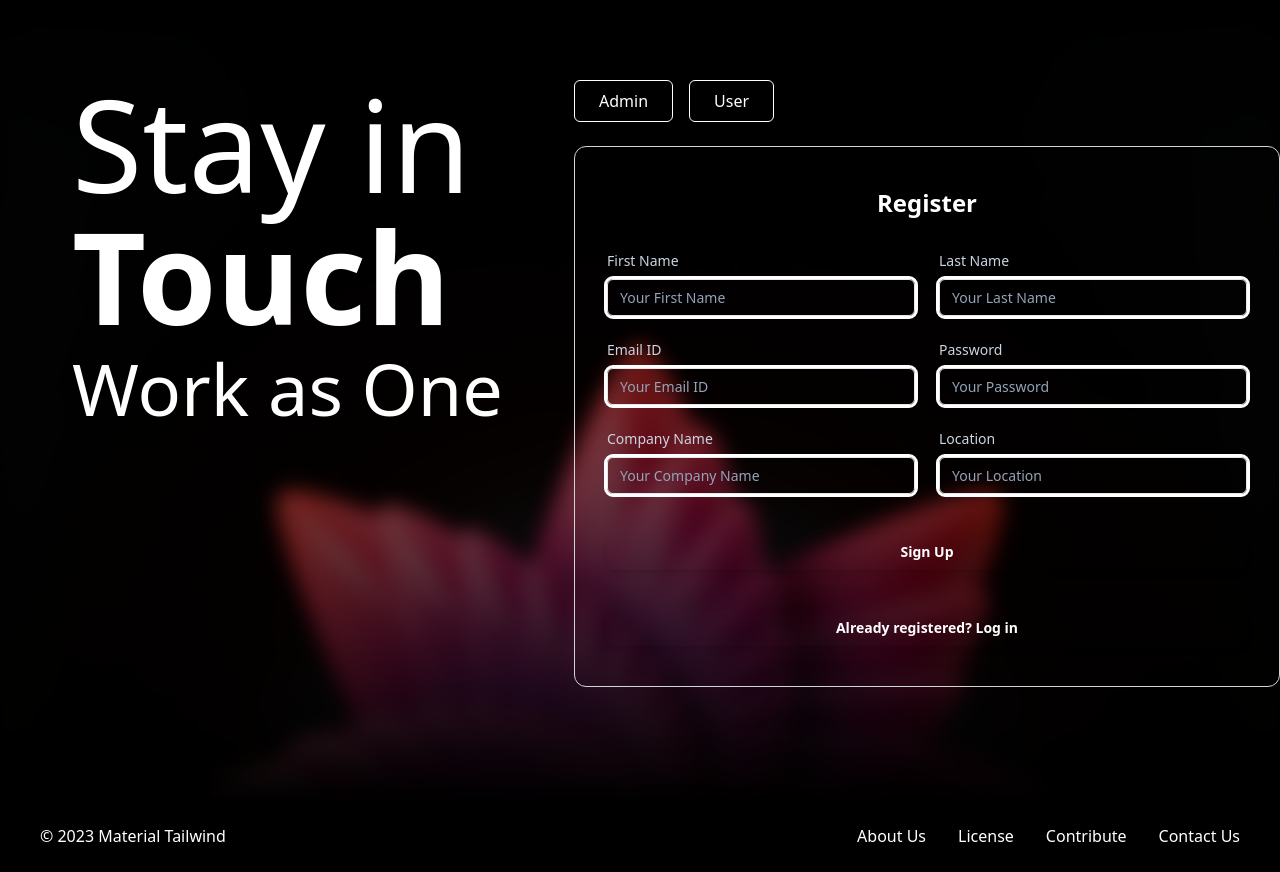
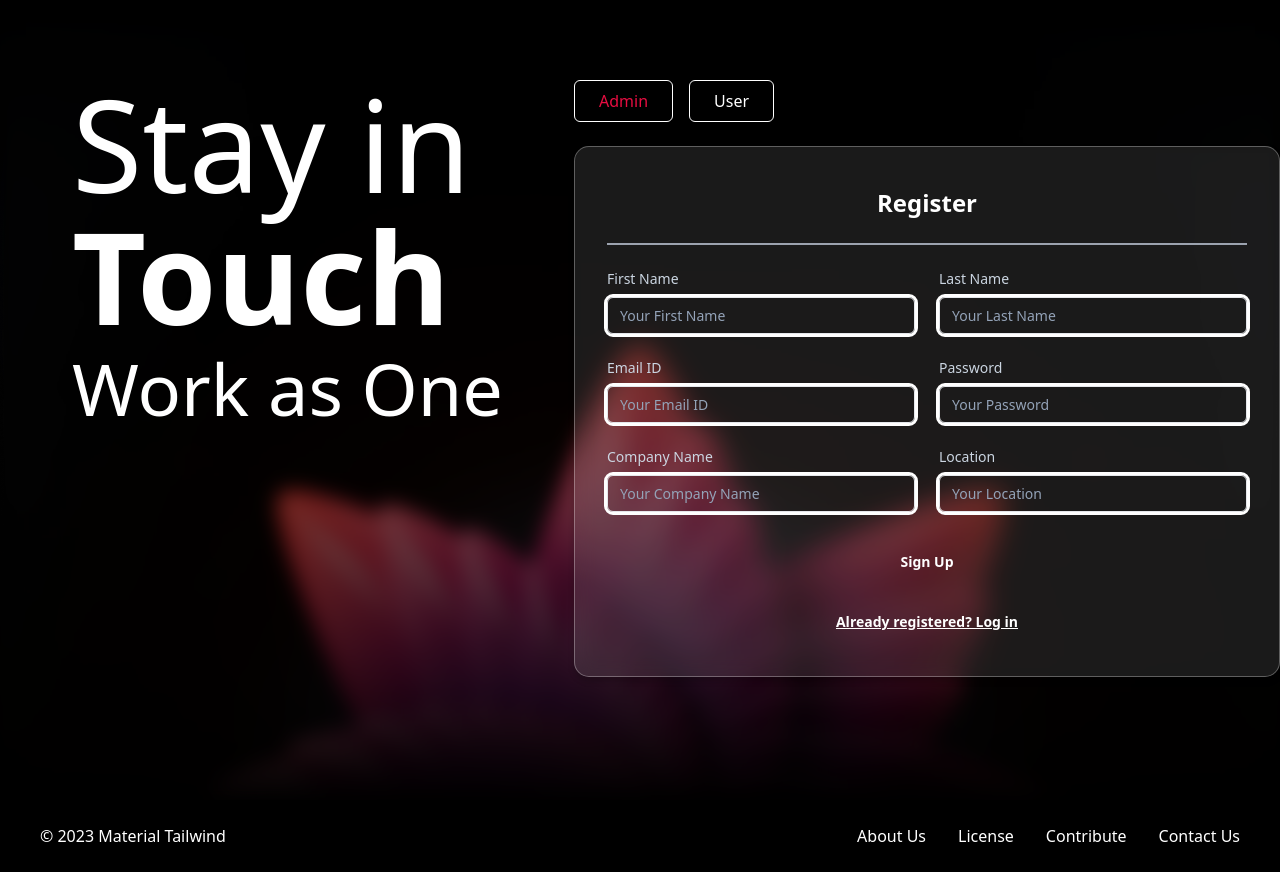
Before and after one commit to Jaya-Sandeep-Ketha/Collaboration_App_UI, a React (Vite) app: page / in a window 1280 px wide. Built offline with nearby package versions, Linux system fonts and the light colour scheme.

Commit message:
styling update

```diff
--- a/src/components/Header.jsx
+++ b/src/components/Header.jsx
@@ -79,7 +79,22 @@ function Header() {
 
           {/* Dropdown Menu */}
           {isMenuOpen && (
-            <div className="absolute right-0 mt-2 w-64 bg-[rgba(255,255,255,0.1)] backdrop-blur-lg text-white rounded-lg shadow-lg z-50">
+            <div className="absolute right-0 mt-2 w-64 bg-[rgba(255,255,255,0.1)] backdrop-blur-lg text-white rounded-lg shadow-lg z-50"
+              style={{
+                position: 'absolute',
+                right: '0',
+                top: '100%',
+                width: '256px',  // Equivalent to w-64 in TailwindCSS
+                backgroundColor: 'rgba(255, 255, 255, 0.1)',
+                backdropFilter: 'blur(10px)',
+                WebkitBackdropFilter: 'blur(10px)',  // For Safari
+                borderRadius: '8px',
+                boxShadow: '0 4px 6px rgba(0, 0, 0, 0.1)',
+                zIndex: 50,
+                overflowY: 'auto',  // Adds vertical scrolling
+                maxHeight: '90vh',  // Maximum height before scrolling
+                marginRight: '10px'
+              }}>
               <div className="p-4">
                 {/* Circular logo with initials */}
                 <div className="flex items-center space-x-3 mb-4">
--- a/src/components/LandingPage/AlreadyRegisteredAdmin.jsx
+++ b/src/components/LandingPage/AlreadyRegisteredAdmin.jsx
@@ -53,7 +53,15 @@ function AlreadyRegisteredAdmin({ notYetRegisteredAdmin }) {
 
     return (
         <div className="w-full flex items-center justify-start mr-10 ml-20 mb-20">
-            <div className="relative flex flex-col rounded-xl border border-gray-300 md:px-8 md:py-10 px-6 py-8 w-full max-w-3xl">
+            <div className="relative flex flex-col rounded-xl border border-gray-300 md:px-8 md:py-10 px-6 py-8 w-full max-w-3xl"
+                 style={{
+                    backgroundColor: 'rgba(255, 255, 255, 0.1)', // Semi-transparent white
+                    backdropFilter: 'blur(10px)', // Frosted glass effect
+                    WebkitBackdropFilter: 'blur(10px)', // Frosted glass effect for Safari
+                    borderRadius: '15px', // Rounded corners
+                    boxShadow: '0 4px 6px rgba(0, 0, 0, 0.2)', // Subtle shadow
+                    border: '1px solid rgba(255, 255, 255, 0.3)' // Light border
+                  }}>
                 <Typography
                     variant="h1"
                     color="blue-gray"
@@ -61,6 +69,7 @@ function AlreadyRegisteredAdmin({ notYetRegisteredAdmin }) {
                 >
                     Admin Login
                 </Typography>
+                <div className="my-2 w-full max-w-4xl mx-auto h-0.5 bg-gray-400"></div>  {/* Adjusted the width and color */}
                 <form onSubmit={handleSubmit} className="mt-4 flex flex-col gap-4 w-full">
                     {/* Email ID */}
                     <div>
@@ -104,15 +113,16 @@ function AlreadyRegisteredAdmin({ notYetRegisteredAdmin }) {
                     )}
 
                     {/* Login Button */}
-                    <Button type="submit" color="gray" fullWidth size="lg" className="mt-4 p-2">
+                    <Button type="submit" color="gray" fullWidth size="lg" className="mt-1 p-2" style={{ boxShadow: 'none' }}>
                         Login
                     </Button>
                     <Button
                         color="gray"
                         fullWidth
                         size="lg"
-                        className="mt-4 p-2"
+                        className="mt-2 p-2"
                         onClick={notYetRegisteredAdmin}
+                        style={{ boxShadow: 'none' ,textDecoration: 'underline' }}
                     >
                         Not yet registered ? Register
                     </Button>
--- a/src/components/LandingPage/Buttons.jsx
+++ b/src/components/LandingPage/Buttons.jsx
@@ -1,21 +1,32 @@
-import React from 'react'
-import { useState } from 'react';
-import RegisterForm from './RegisterForm';
-function Buttons({onAdminClick, onUserClick}) {
+import React from 'react';
 
-    return (
-      <div className="flex space-x-4" style={{ paddingLeft: "5rem" }}>
+function Buttons({ onAdminClick, onUserClick, isAdminActive, isUserActive }) {
+  // Define the style objects directly
+  const activeStyle = { color: '#E70D41' }; // Dark pinkish-red color when active
+  const inactiveStyle = { color: 'white' }; // Default white color
+
+  return (
+    <div className="flex space-x-4" style={{ paddingLeft: "5rem" }}>
       <button
-      className="px-6 py-2 border border-white text-white rounded-md hover:bg-white hover:text-black transition duration-300"
-      onClick={onAdminClick}>
+        style={isAdminActive ? activeStyle : inactiveStyle}
+        className="px-6 py-2 border border-white rounded-md transition duration-300"
+        onMouseOver={(e) => e.currentTarget.style.color = '#E70D41'}
+        onMouseOut={(e) => e.currentTarget.style.color = isAdminActive ? '#E70D41' : 'white'}
+        onClick={onAdminClick}
+      >
         Admin
       </button>
-      <button className="px-6 py-2 border border-white text-white rounded-md hover:bg-white hover:text-black transition duration-300"
-      onClick={onUserClick}>
+      <button
+        style={isUserActive ? activeStyle : inactiveStyle}
+        className="px-6 py-2 border border-white rounded-md transition duration-300"
+        onMouseOver={(e) => e.currentTarget.style.color = '#E70D41'}
+        onMouseOut={(e) => e.currentTarget.style.color = isUserActive ? '#E70D41' : 'white'}
+        onClick={onUserClick}
+      >
         User
       </button>
     </div>
   );
 }
 
-export default Buttons
+export default Buttons;
--- a/src/components/LandingPage/Landing.jsx
+++ b/src/components/LandingPage/Landing.jsx
@@ -50,7 +50,12 @@ function Landing() {
 
         {/* Buttons and Register Form Container */}
         <div className="absolute top-20 right-20 z-40">
-          <Buttons onAdminClick={handleAdminBtnClick} onUserClick={handleUserBtnClick} />
+        <Buttons
+            onAdminClick={handleAdminBtnClick}
+            onUserClick={handleUserBtnClick}
+            isAdminActive={isAdminBtnClicked}
+            isUserActive={isUserBtnClicked}
+          />
 
           {/* Conditional Rendering */}
           <div className="mt-6">
--- a/src/components/LandingPage/LoginForm.jsx
+++ b/src/components/LandingPage/LoginForm.jsx
@@ -58,7 +58,15 @@ function LoginForm() {
 
     return (
         <div className="w-full flex items-center justify-start mr-10 ml-20 mb-20">
-            <div className="relative flex flex-col rounded-xl border border-gray-300 md:px-8 md:py-10 px-6 py-8 w-full max-w-3xl">
+            <div className="relative flex flex-col rounded-xl border border-gray-300 md:px-8 md:py-10 px-6 py-8 w-full max-w-3xl"
+                 style={{
+                    backgroundColor: 'rgba(255, 255, 255, 0.1)', // Semi-transparent white
+                    backdropFilter: 'blur(10px)', // Frosted glass effect
+                    WebkitBackdropFilter: 'blur(10px)', // Frosted glass effect for Safari
+                    borderRadius: '15px', // Rounded corners
+                    boxShadow: '0 4px 6px rgba(0, 0, 0, 0.2)', // Subtle shadow
+                    border: '1px solid rgba(255, 255, 255, 0.3)' // Light border
+                  }}>
                 <Typography
                     variant="h1"
                     color="blue-gray"
@@ -66,6 +74,7 @@ function LoginForm() {
                 >
                     Login
                 </Typography>
+                <div className="my-2 w-full max-w-4xl mx-auto h-0.5 bg-gray-400"></div>  {/* Adjusted the width and color */}
                 <form onSubmit={handleSubmit} className="mt-4 flex flex-col gap-4 w-full">
                     {/* Email ID */}
                     <div>
--- a/src/components/LandingPage/RegisterForm.jsx
+++ b/src/components/LandingPage/RegisterForm.jsx
@@ -68,7 +68,15 @@ function RegisterForm({ alreadyRegisteredForAdmin }) {
 
   return (
     <div className="w-full flex items-center justify-center mr-20 ml-20 mb-20">
-      <div className="relative flex flex-col rounded-xl border border-gray-300 md:px-8 md:py-10 px-6 py-8 w-full max-w-4xl">
+      <div className="relative flex flex-col rounded-xl border border-gray-300 md:px-8 md:py-10 px-6 py-8 w-full max-w-4xl"
+      style={{
+          backgroundColor: 'rgba(255, 255, 255, 0.1)', // Semi-transparent white
+          backdropFilter: 'blur(10px)', // Frosted glass effect
+          WebkitBackdropFilter: 'blur(10px)', // Frosted glass effect for Safari
+          borderRadius: '15px', // Rounded corners
+          boxShadow: '0 4px 6px rgba(0, 0, 0, 0.2)', // Subtle shadow
+          border: '1px solid rgba(255, 255, 255, 0.3)' // Light border
+        }}>
         <Typography
           variant="h1"
           color="blue-gray"
@@ -76,6 +84,7 @@ function RegisterForm({ alreadyRegisteredForAdmin }) {
         >
           Register
         </Typography>
+        <div className="my-2 w-full max-w-4xl mx-auto h-0.5 bg-gray-400"></div>  {/* Adjusted the width and color */}
         <form onSubmit={handleSubmit} className="mt-4 flex flex-col gap-6 w-full">
           <div className="grid grid-cols-1 md:grid-cols-2 gap-6">
             {/* First Name */}
@@ -92,6 +101,7 @@ function RegisterForm({ alreadyRegisteredForAdmin }) {
                 color="gray"
                 className="placeholder:text-slate-400 p-2 text-white"
                 onChange={handleChange}
+
               />
             </div>
             {/* Last Name */}
@@ -184,15 +194,24 @@ function RegisterForm({ alreadyRegisteredForAdmin }) {
           )}
 
           {/* Buttons */}
-          <Button type="submit" color="gray" fullWidth size="lg" className="mt-4 p-2">
+          <Button
+            type="submit"
+            color="gray"
+            fullWidth
+            size="lg"
+            className="mt-2 p-2"
+            style={{ boxShadow: 'none' }}  // Remove the shadow
+          >
             Sign Up
           </Button>
+
 
           <Button
             color="gray"
             fullWidth
             size="lg"
-            className="mt-4 p-2"
+            className="mt-1 p-1"
+            style={{ boxShadow: 'none' ,textDecoration: 'underline' }} // Remove the shadow
             onClick={alreadyRegisteredForAdmin}
           >
             Already registered? Log in
```
